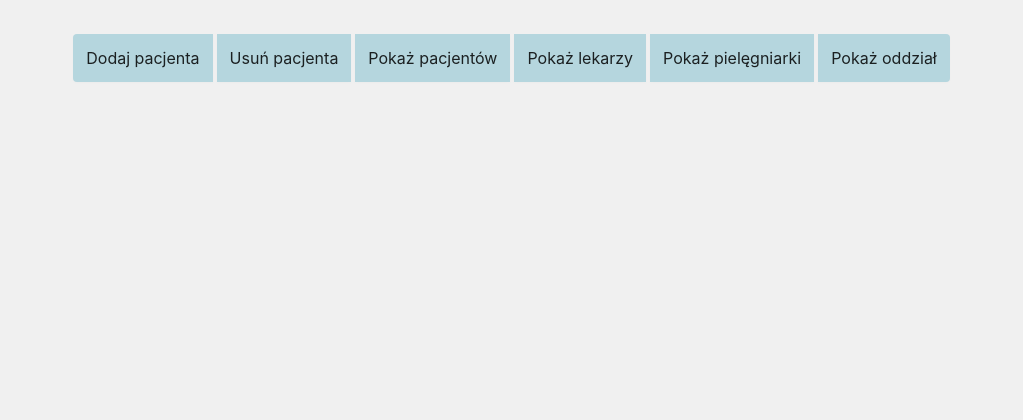
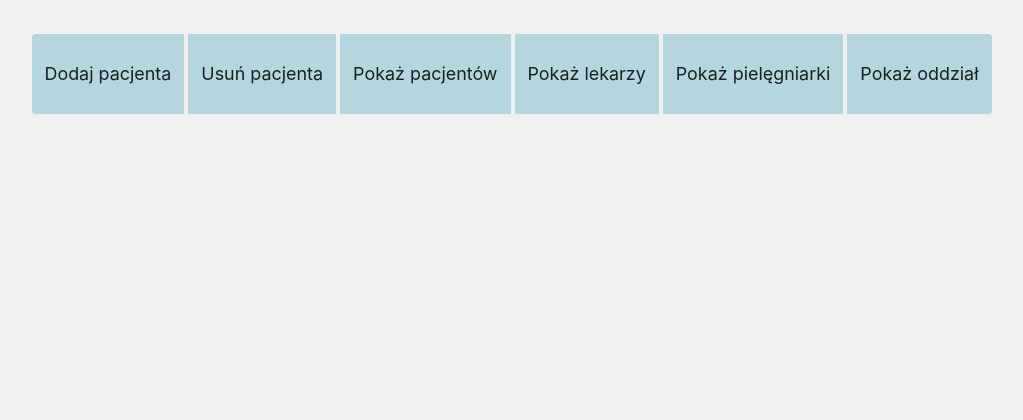
Before and after one commit to karolina24/Szpital, a PHP site: page / in a window 1280 px wide. Shown: the part 177-597 px from the top of the page, without its empty margins (126-1149 px from the left). Run offline with PHP 8.4, Linux system fonts and the light colour scheme; some libraries are stand-ins or nearby versions.

Commit message:
Add files via upload

```diff
--- a/public/index.html
+++ b/public/index.html
@@ -52,8 +52,17 @@
         <label for="disease">Choroba:</label>
         <input type="text" id="disease" name="disease" class="form-control"   required><br>
 
-        <label for="hospitalWard">Oddział:</label>
-        <input type="text" id="hospitalWard" name="hospitalWard" class="form-control"  required><br>
+        <label for="hospitalWard"></label>
+
+        <label for="selectHospitalWard">Oddział:</label>
+            <select id="hospitalWard"  name="hospitalWard" class="form-control">
+                <option value="1">Kardiologia</option>
+                <option value="2">Chirurgia Ogólna</option>
+                <option value="3">Pulmonologia</option>
+                <option value="4">Otolaryngologia</option>
+                <option value="5">Ortopedia</option>
+            </select>
+
         <button onclick="buttonTest()"  class="btn btn-custom btn-lg" >Dodaj Pacjenta</button>
     </form>
 
@@ -95,7 +104,7 @@
     <!--Wyświetlenie listy pielęgniarek-->
     <form class="collapse"  id="showNurses">
         <div class="container mt-5 row justify-content-center">
-            <div class="row justify-content-center">
+            <div class=" justify-content-center">
                 <div class="col-md-8">
                     <div class="nursesTable">
                         <table class="table table-bordered table-hover " id="nursesTable">
@@ -119,7 +128,7 @@
     <!--Wyświetlenie listy lekarzy-->
     <form class="collapse"  id="showDoctors">
         <div class="container mt-5 row justify-content-center">
-            <div class="row justify-content-center">
+            <div class=" justify-content-center">
                 <div class="col-md-8">
                     <div class="doctorsTable">
                         <table class="table table-bordered table-hover " id="doctorsTable">
@@ -139,65 +148,7 @@
         </div>
     </form>
 
-    <!--Wyświetlenie listy osób z danego oddziału-->
-    <!-- <form class="collapse" id="showHospitalWard">
-        <div id="selectHospitalWardForm">
-            <label for="selectHospitalWard">Wybierz oddział:</label>
-            <select id="selectHospitalWard" name="selectHospitalWard">
-                <option value="1">Kardiologia</option>
-                <option value="2">Chirurgia Ogólna</option>
-                <option value="3">Pulmonologia</option>
-                <option value="4">Otolaryngologia</option>
-                <option value="5">Ortopedia</option>
-            </select>
-            <button type="button" class=" btn-click" onclick="buttonShowHospitalWard()">Pokaż informacje o oddziale</button>
-        </div>
-        <div class="container mt-5 row justify-content-center">
-            <div class="row justify-content-center">
-                <div class="col-md-8">
-                    <div class="doctorsTable">
-                        <table class="table table-bordered table-hover " id="hospitalWardDoctorsTable">
-                            <thead class="thead-dark">
-                                <tr>
-                                    <th scope="col">Lekarze</th>
-                                </tr>
-                                <tr>
-                                    <th scope="col">Imię</th>
-                                    <th scope="col">Nazwisko</th>
-                                    <th scope="col">Specjalizacja</th>
-                                </tr>
-                            </thead>
-                        </table>
-
-                        <table class="table table-bordered table-hover " id="hospitalWardNursesTable">
-                            <thead class="thead-dark">
-                                <tr>
-                                    <th scope="col">Imię</th>
-                                    <th scope="col">Nazwisko</th>
-                                    <th scope="col">Oddział</th>
-                                </tr>
-                            </thead>
-                        </table>
-                        <table class="table table-bordered table-hover " id="hospitalWardPatientsTable">
-                            <thead class="thead-dark">
-                                <tr>
-                                    <th scope="col">Pacjenci</th>
-                                </tr>
-                                <tr>
-                                    <th scope="col">Imię</th>
-                                    <th scope="col">Nazwisko</th>
-                                    <th scope="col">Wiek</th>
-                                    <th scope="col">PESEL</th>
-                                    <th scope="col">Rozpoznanie</th>
-                                </tr>
-                            </thead>
-                        </table>
-                    </div>
-                </div>
-            </div>
-        </div>
-    </form> -->
-
+    <!--Wyświetlenie listy oddziałów-->
     <form class="collapse" id="showHospitalWard">
         <div id="selectHospitalWardForm">
             <label for="selectHospitalWard">Wybierz oddział:</label>
@@ -208,54 +159,30 @@
                 <option value="4">Otolaryngologia</option>
                 <option value="5">Ortopedia</option>
             </select>
-            <button type="button" class=" btn-click" onclick="buttonShowHospitalWard()">Pokaż informacje o oddziale</button>
+            <button type="button" class="btn-click" onclick="buttonShowHospitalWard()" id="showHospitalWardButton">Pokaż informacje o oddziale</button>
         </div>
     </form>
-        <div class="row justify-content-center">
+    <div class="row justify-content-center ">
         <div class="doctorsTable">
-                <table class="table table-bordered table-hover " id="hospitalWardDoctorsTable">
-                    <thead class="thead-dark">
-                        <!-- <tr>
-                            <th scope="col">Lekarze</th>
-                        </tr>
-                        <tr>
-                            <th scope="col">Imię</th>
-                            <th scope="col">Nazwisko</th>
-                            <th scope="col">Specjalizacja</th>
-                        </tr> -->
+            <table id="hospitalWardDoctorsTable" class="custom-table">
+                <thead>
+
                 </thead>
             </table>
 
-                <table class="table table-bordered table-hover " id="hospitalWardNursesTable">
-                    <thead class="thead-dark">
-                        <!-- <tr>
-                            <th scope="col">Pielęgniarki</th>
-                        </tr>
-                        <tr>
-                            <th scope="col">Imię</th>
-                            <th scope="col">Nazwisko</th>
-                            <th scope="col">Oddział</th>
-                        </tr> -->
+            <table id="hospitalWardNursesTable" class="custom-table">
+                <thead>
+
                 </thead>
             </table>
-                <table class="table table-bordered table-hover " id="hospitalWardPatientsTable">
-                    <thead class="thead-dark">
-                        <!-- <tr>
-                            <th scope="col">Pacjenci</th>
-                        </tr>
-                        <tr>
-                            <th scope="col">Imię</th>
-                            <th scope="col">Nazwisko</th>
-                            <th scope="col">Wiek</th>
-                            <th scope="col">PESEL</th>
-                            <th scope="col">Rozpoznanie</th>
-                        </tr> -->
+
+            <table id="hospitalWardPatientsTable" class="custom-table">
+                <thead>
                 </thead>
             </table>
         </div>
     </div>
 
-
 <script type="module" src="script.mjs"defer></script>
 <script src="https://ajax.googleapis.com/ajax/libs/jquery/3.7.1/jquery.min.js"></script>
 </body>
--- a/public/styles.css
+++ b/public/styles.css
@@ -44,7 +44,9 @@ body {
   color: rgba(0, 0, 0, 0.85);
   display: inline-flex;
   line-height: 4;
-  min-height: 3rem;
+  min-height: 5rem;
+  font-size: 1.12rem !important;
+
 }
 
 .btn-custom:hover,
@@ -95,7 +97,7 @@ margin-right: 10px;
 
 #selectHospitalWard {
 padding: 5px;
-font-size: 16px;
+font-size: 18px;
 }
 
 .btn-click{
@@ -104,3 +106,81 @@ color: white;
 width:250px;
 height: 33px;
 }
+
+
+/*Tabela z oddziałami*/
+#selectHospitalWardForm {
+  margin-bottom: 20px;
+}
+
+#selectHospitalWard {
+  margin-right: 10px;
+}
+
+.btn-click {
+  cursor: pointer;
+}
+
+.doctorsTable {
+  text-align: center;
+}
+.custom-table {
+  width: 100%;
+  border-collapse: collapse;
+  margin-top: 20px;
+}
+
+.custom-table td {
+  border: 1px solid #ddd;
+  padding: 8px;
+}
+
+.custom-table th {
+  background-color: black;
+  color: white;
+  border: 1px solid #ddd;
+  padding: 8px;
+}
+
+.custom-table thead {
+  background-color: #f2f2f2;
+}
+
+.custom-table tbody tr:hover {
+  background-color: #f5f5f5;
+}
+.row {
+  margin: 0 auto !important;
+}
+
+
+/* Dodane style dla responsywności */
+@media (min-width: 768px) {
+
+  .doctorsTable {
+    display: flex;
+    justify-content: space-between;
+    gap: 10px;
+  }
+
+  .custom-table {
+    width: 30%;
+    margin: 0;
+  }
+
+
+  #hospitalWardPatientsTable.custom-table {
+    width: 100%;
+    margin: 0;
+  }
+}
+@media (max-width: 768px) {
+  .btn-group {
+    flex-direction: column;
+    align-items: center;
+  }
+
+  .btn-custom {
+    width: 100%;
+  }
+}
```
Lines whose indentation alone changed are shown as unchanged.
